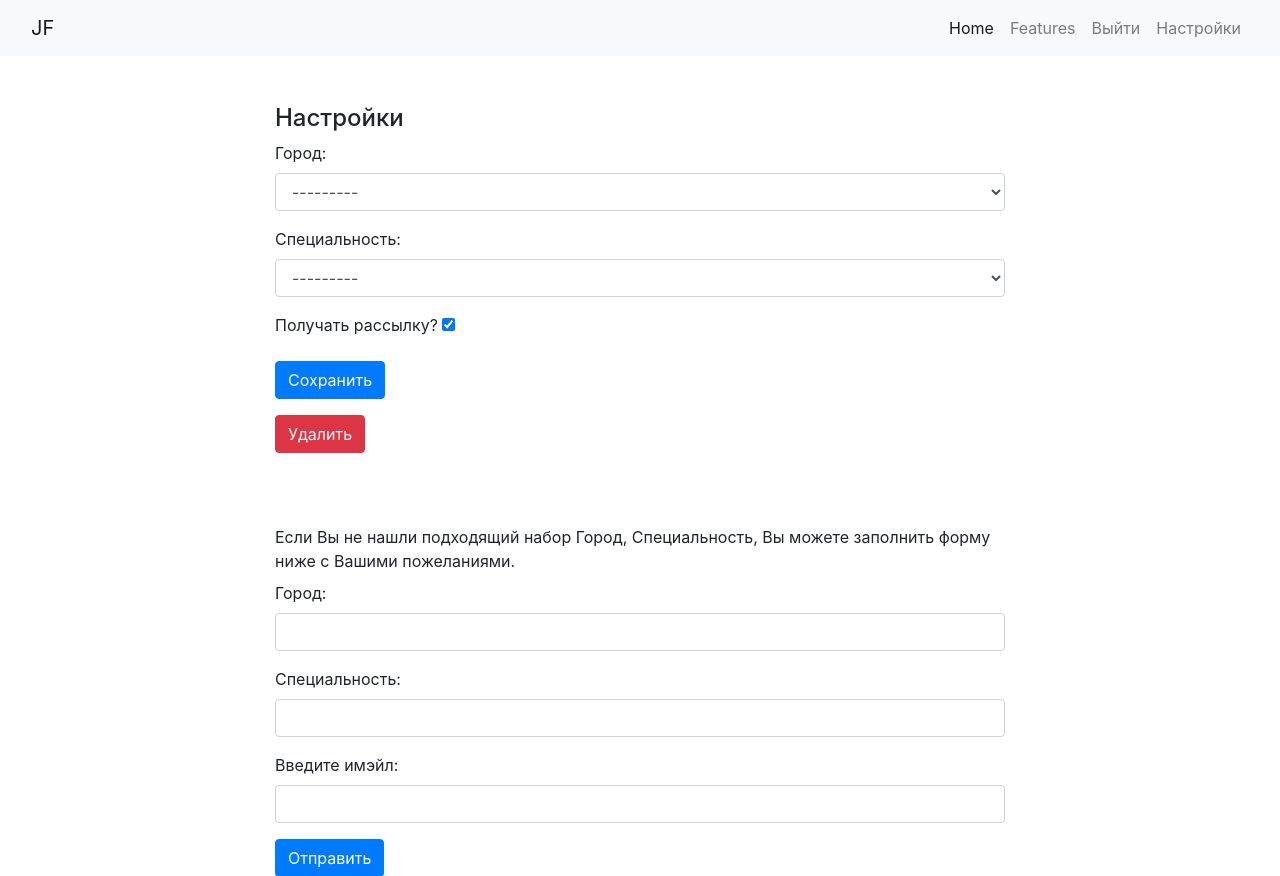
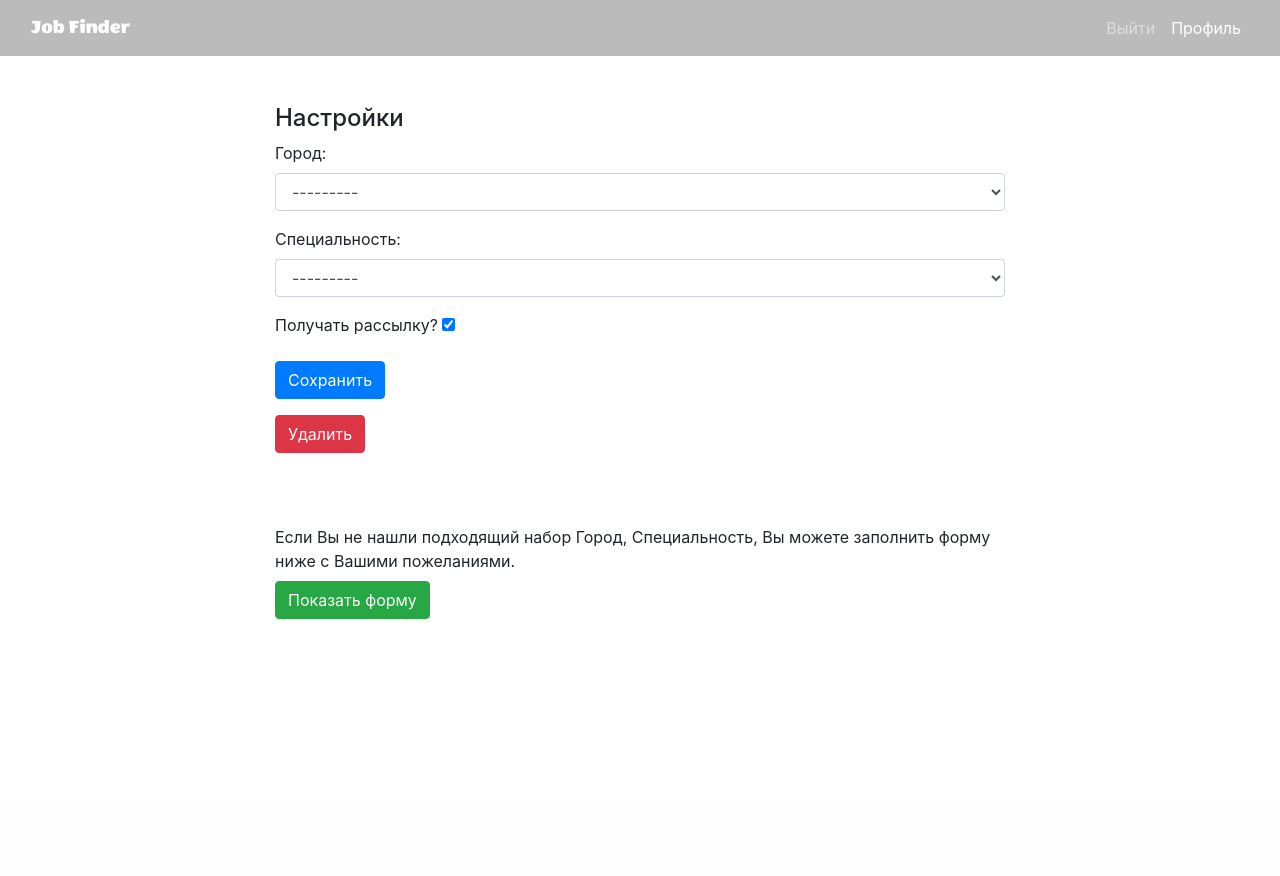
Before and after one commit to PSFED/Scraping-Service, a Django app: page /accounts/update/ in a window 1280 px wide. Shown: the top 876 px of the page. After the commit the page ends 619 px from the top, so only its background shows below. Run offline with Django 3.2, Linux system fonts and the light colour scheme; the visitor is signed in with stand-in values (Sample User, id 1); data comes from the database, SQL or seed files in the repository; some libraries are stand-ins or nearby versions.

Commit message:
icon, settings for hiroku

```diff
--- a/accounts/templates/accounts/update.html
+++ b/accounts/templates/accounts/update.html
@@ -24,6 +24,13 @@
             <p class="my-2">Если Вы не нашли подходящий набор Город, Специальность,
                 Вы можете заполнить форму ниже с Вашими пожеланиями.
             </p>
+            <p>
+                <button class="btn btn-success" type="button" data-toggle="collapse" data-target="#collapsed" aria-expanded="false" aria-controls="collapseExample">
+                  Показать форму
+                </button>
+            </p>
+            <div class="collapse" id="collapsed">
+                <div class="card card-body">
                     <form method="POST" action="{% url 'accounts:contact' %}">
                         {% csrf_token %}
                         <div class="form-group">
@@ -34,4 +41,7 @@
                 </div>
             </div>
 
-{% endblock content %}
+
+        </div>
+    </div>
+{% endblock %}
--- /dev/null
+++ b/scraping_service/settings/__init__.py
@@ -0,0 +1,5 @@
+from .production import *
+try:
+    from .local_settings import *
+except ImportError:
+    pass
--- a/send_emails.py
+++ b/send_emails.py
@@ -2,7 +2,7 @@ from email.mime.text import MIMEText
 from email.mime.multipart import MIMEMultipart
 import smtplib
 from scraping.models import Vacancy, Error, Url
-from scraping_service.settings import EMAIL_HOST, EMAIL_HOST_PASSWORD, EMAIL_HOST_USER
+from scraping_service.settings.local_settings import EMAIL_HOST, EMAIL_HOST_PASSWORD, EMAIL_HOST_USER
 import django
 import datetime
 import os
@@ -60,12 +60,12 @@ to = ADMIN_USER
 _html = ''
 if qs.exists():
     error = qs.first()
-    data = error.data['errors']
+    data = error.data.get('errors', [])
     for i in data:
         _html += f'<p><a href="{i["url"]}">Error: {i["title"]}</a></p><br>'
     subject = f"Ошибки скрапинга {today}"
     text_content = f"Ошибки скрапинга {today}"
-    data = error.data['user_data']
+    data = error.data.get('user_data')
     if data:
         _html += '<hr>'
         _html += '<h2>Пожелания пользователей</h2>'
--- /dev/null
+++ b/static/about.txt
@@ -0,0 +1,6 @@
+This favicon was generated using the following font:
+
+- Font Title: Wendy One
+- Font Author: Copyright (c) 2012, Alejandro Inler (alejandroinler@gmail.com), with Reserved Font Name 'Wendy'
+- Font Source: https://fonts.gstatic.com/s/wendyone/v18/2sDcZGJOipXfgfXV5wgDb2-4C7wFZQ.ttf
+- Font License: SIL Open Font License, 1.1 (http://scripts.sil.org/OFL))
--- /dev/null
+++ b/static/css/main.css
@@ -0,0 +1,9 @@
+@font-face {
+    font-family: WendyOne;
+    src: url(../fonts/2sDcZGJOipXfgfXV5wgDb2-4C7wFZQ.ttf)
+}
+
+#brand {
+    font-family: WendyOne;
+    color: #fff;
+}
--- a/templates/base.html
+++ b/templates/base.html
@@ -1,40 +1,42 @@
+{% load static %}
+{% url 'accounts:update' as update_url %}
+{% url 'accounts:register' as register_url %}
+{% url 'accounts:login' as login_url %}
 <!doctype html>
 <html lang="en">
   <head>
     <meta charset="utf-8">
     <meta name="viewport" content="width=device-width, initial-scale=1, shrink-to-fit=no">
     <link rel="stylesheet" href="https://stackpath.bootstrapcdn.com/bootstrap/4.4.1/css/bootstrap.min.css" integrity="sha384-Vkoo8x4CGsO3+Hhxv8T/Q5PaXtkKtu6ug5TOeNV6gBiFeWPGFN9MuhOf23Q9Ifjh" crossorigin="anonymous">
-    {% comment %} <link rel="stylesheet" href="{% static 'css/main.css' %} "> {% endcomment %}
+    <link rel="apple-touch-icon" sizes="180x180" href="/apple-touch-icon.png">
+    <link rel="icon" type="image/png" sizes="32x32" href="/favicon-32x32.png">
+    <link rel="icon" type="image/png" sizes="16x16" href="/favicon-16x16.png">
+    <link rel="manifest" href="/site.webmanifest">
+    <link rel="stylesheet" href="{% static 'css/main.css' %} ">
     <title>{% block title %}My amazing site{% endblock %}</title>
   </head>
 
   <body>
-    <nav class="navbar navbar-expand-lg navbar-light bg-light">
+    <nav class="navbar navbar-expand-lg navbar-dark" style="background-color:#bbbbbb">
       <div class="container-fluid">
-        <a class="navbar-brand" href="{% url 'home' %}">JF</a>
+        <a class="navbar-brand" href="{% url 'home' %}"id='brand'>Job Finder</a>
         <button class="navbar-toggler" type="button" data-bs-toggle="collapse" data-bs-target="#navbarNav" aria-controls="navbarNav" aria-expanded="false" aria-label="Toggle navigation">
           <span class="navbar-toggler-icon"></span>
         </button>
         <div class="collapse navbar-collapse" id="navbarNav">
           <ul class="navbar-nav ml-auto">
-            <li class="nav-item">
-              <a class="nav-link active" aria-current="page" href="#">Home</a>
-            </li>
-            <li class="nav-item">
-              <a class="nav-link" href="#">Features</a>
-            </li>
             {% if user.is_authenticated %}
               <li class="nav-item">
                 <a class="nav-link" href="{% url 'accounts:logout' %}">Выйти</a>
               </li>
-              <li class="nav-item">
-                <a class="nav-link" href="{% url 'accounts:update' %}">Настройки</a>
+              <li class="nav-item {% if request.path == update_url %} active {%endif%}">
+                <a class="nav-link" href="{% url 'accounts:update' %}">Профиль</a>
               </li>
             {% else %}
-              <li class="nav-item">
+              <li class="nav-item {% if request.path == login_url %} active {%endif%}">
                 <a class="nav-link" href="{% url 'accounts:login' %}">Войти</a>
               </li>
-              <li class="nav-item">
+              <li class="nav-item {% if request.path == register_url %} active {%endif%}">
                 <a class="nav-link" href="{% url 'accounts:register' %}">Регистрация</a>
               </li>
             {% endif %}
@@ -76,4 +78,12 @@
       {% endblock content %}
     </div>
   </body>
+</div>
+
+  <!-- Optional JavaScript -->
+  <!-- jQuery first, then Popper.js, then Bootstrap JS -->
+  <script src="https://code.jquery.com/jquery-3.4.1.slim.min.js" integrity="sha384-J6qa4849blE2+poT4WnyKhv5vZF5SrPo0iEjwBvKU7imGFAV0wwj1yYfoRSJoZ+n" crossorigin="anonymous"></script>
+  <script src="https://cdn.jsdelivr.net/npm/popper.js@1.16.0/dist/umd/popper.min.js" integrity="sha384-Q6E9RHvbIyZFJoft+2mJbHaEWldlvI9IOYy5n3zV9zzTtmI3UksdQRVvoxMfooAo" crossorigin="anonymous"></script>
+  <script src="https://stackpath.bootstrapcdn.com/bootstrap/4.4.1/js/bootstrap.min.js" integrity="sha384-wfSDF2E50Y2D1uUdj0O3uMBJnjuUD4Ih7YwaYd1iqfktj0Uod8GCExl3Og8ifwB6" crossorigin="anonymous"></script>
+</body>
 </html>
```
Also changed, not shown: scraping/templates/scraping/list.html (+6 -5 lines), scraping_service/settings/production.py (renamed from scraping_service/settings.py, +24 -20 lines), static/android-chrome-192x192.png (added), static/android-chrome-512x512.png (added), static/apple-touch-icon.png (added), static/favicon-16x16.png (added), static/favicon-32x32.png (added), static/favicon.ico (added), static/fonts/2sDcZGJOipXfgfXV5wgDb2-4C7wFZQ.ttf (added), static/site.webmanifest (added), 1 other file. Lines whose indentation alone changed are shown as unchanged.
